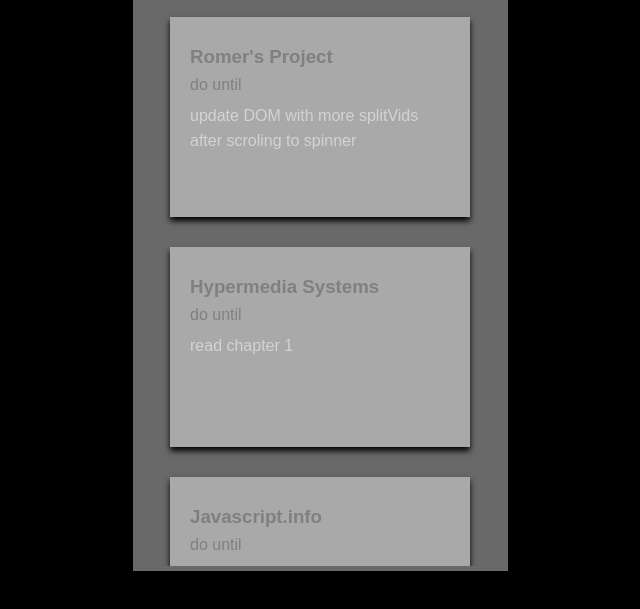
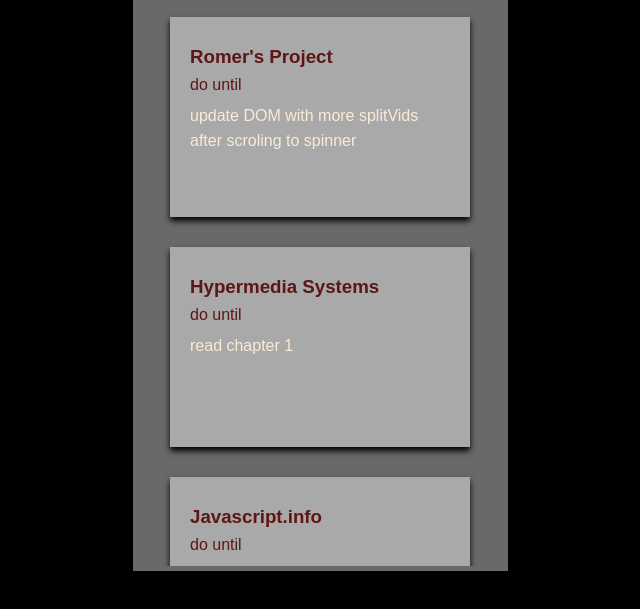
Before and after one commit to gregidonut/zedulr, a website with bundled scripts: page index.html in a window 1280 px wide. Shown: the part 163-772 px from the top of the page, without its empty margins (320-960 px from the left). Built offline with nearby package versions, Linux system fonts and the light colour scheme.

Commit message:
styles: add a little color to the article text
I don't know just messing around

```diff
--- a/css/style.css
+++ b/css/style.css
@@ -95,14 +95,15 @@
 main ul li article header {
     width: 100%;
     padding: 0.5rem 0;
-    color: grey;
+    color: #5e1515;
 }
 
 main ul li article header h3 {
     width: 100%;
 }
 
-main ul li article p {
+main ul li article>p {
     width: 100%;
     flex-grow: 1;
+    color: antiquewhite;
 }
```
